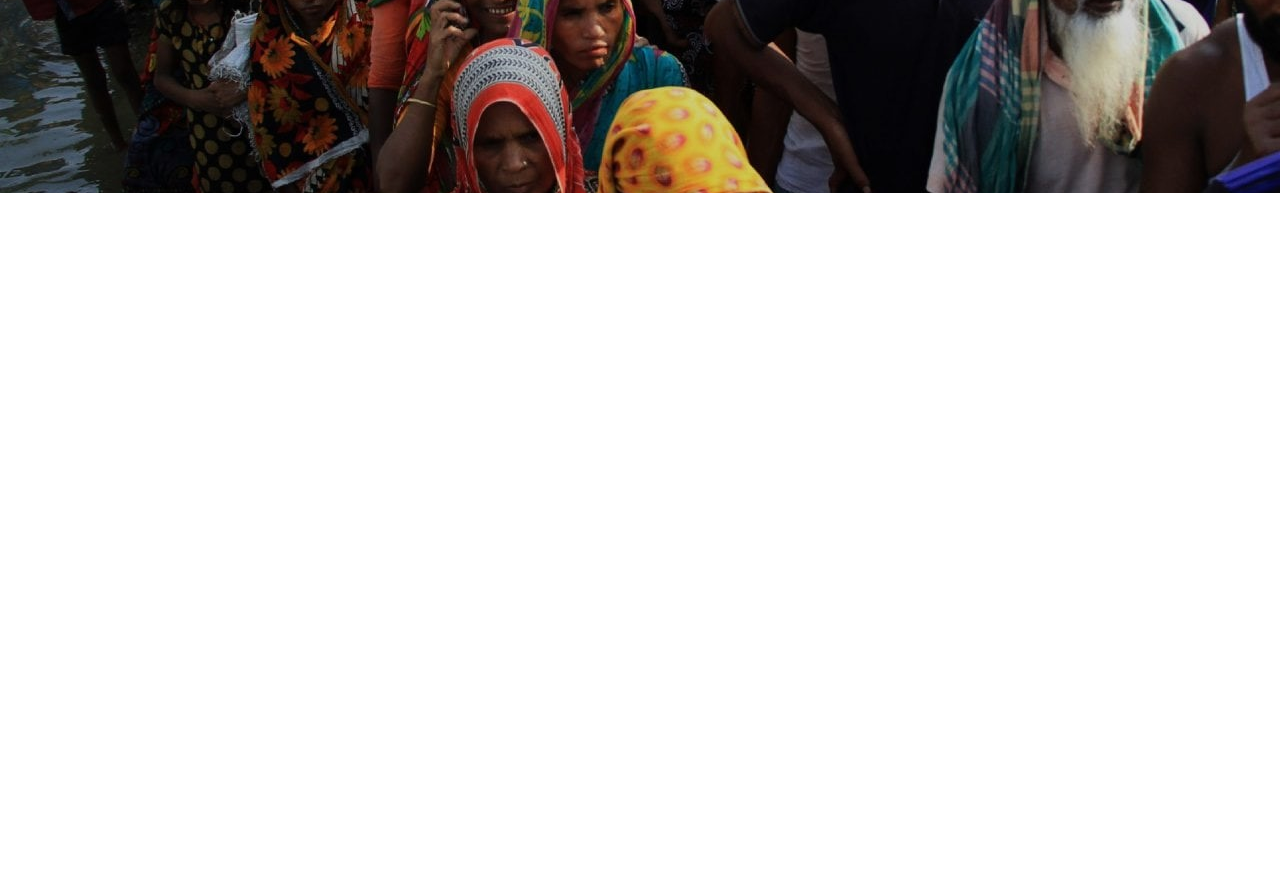
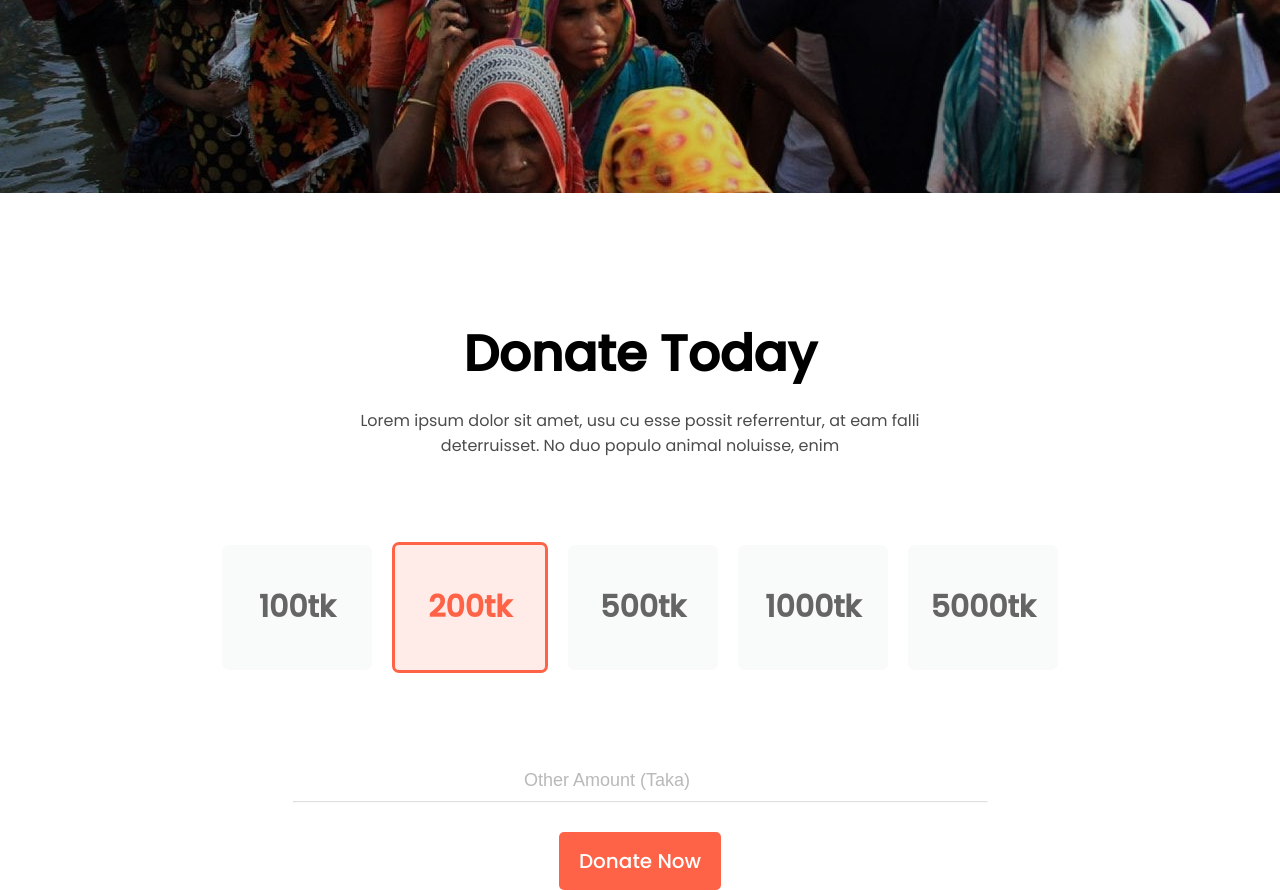
Before and after one commit to IshtiaqRobin/Assigment-ishtiaq, a plain HTML site: page index.html in a window 1280 px wide. Shown: the part 517-1407 px from the top of the page. Before the commit the page ends 800 px from the top, so only its background shows below. Drawn offline with Linux system fonts and the light colour scheme; a web font is replaced by a local one.

Commit message:
amount section added

```diff
--- a/index.html
+++ b/index.html
@@ -22,5 +22,35 @@
         </div>
     </section>
 
+    <div class="donate-t">
+        <h1 class="head-s">Donate Today</h1>
+        <p class="opacity">Lorem ipsum dolor sit amet, usu cu esse possit referrentur, at eam falli<br>
+            deterruisset. No duo populo animal noluisse, enim</p>
+    </div>
+
+    <div class="flex-container">
+        <div class="same">100tk</div>
+
+        <div id="div-red" class="same">200tk</div>
+
+        <div class="same">500tk</div>
+
+        <div class="same">1000tk</div>
+
+        <div class="same">5000tk</div>
+    </div>
+
+    <div id="main-box">
+        <form action="#">
+            <input class="input-box" type="text" placeholder="Other Amount (Taka)">
+        </form>
+        <hr class="horizen">
+    </div>
+
+    <div class="color-button">
+        <a class="button" href="#" target="_blank">Donate Now</a>
+    </div>
+
+
 </body>
 </html>
--- a/style.css
+++ b/style.css
@@ -5,6 +5,7 @@ body{
     font-family: 'Poppins', sans-serif;
     margin: 0%;
 }
+
 /*---start-header---*/
 .header{
     font-size: 70px;
@@ -39,3 +40,87 @@ body{
     border-radius: 5px;
 }
 /*---end-header---*/
+
+
+.donate-t{
+    text-align: center;
+    padding-top: 90px;
+}
+
+.head-s{
+    font-size: 50px;
+    margin-bottom: 0%;
+}
+
+.opacity{
+    opacity: 0.7;
+    margin-bottom: 0%;
+}
+
+.flex-container{
+    display: flex;
+    flex-wrap: wrap;
+    flex-direction: row;
+    justify-content: center;
+    height: 300px;
+    align-items: center;
+}
+
+.flex-container > div{
+    background-color: rgba(164, 175, 183, 0.114);
+    font-size: 30px;
+    padding: 40px 20px;
+    margin: 10px;
+    border-radius: 7px;
+    width: 110px;
+    font-weight: 900;
+    opacity: 0.6;
+}
+#div-red{
+    color: tomato;
+    background-color: rgba(255, 99, 71, 0.13);
+    border: 3px solid tomato;
+    opacity: 1;
+    text-align: center;
+}
+
+.same{
+    text-align: center;
+}
+
+#main-box{
+    text-align: center;
+    padding: 10px;
+    border: 0;
+}
+
+.input-box{
+    opacity: 0.5;
+    border: none;
+    outline-width: 0;
+}
+
+input[type='text']{
+    font-size: 18px;
+}
+
+.horizen{
+    width: 55%;
+    text-align: center;
+    margin-bottom: 33px;
+    opacity: 0.3;
+}
+
+.button{
+    text-decoration: none;
+    padding: 15px 20px;
+    color: white;
+    font-size: 20px;
+    font-weight: 500;
+    background-color: tomato;
+    border-radius: 5px;
+    text-align: center;
+}
+.color-button{
+    text-align: center;
+}
```
